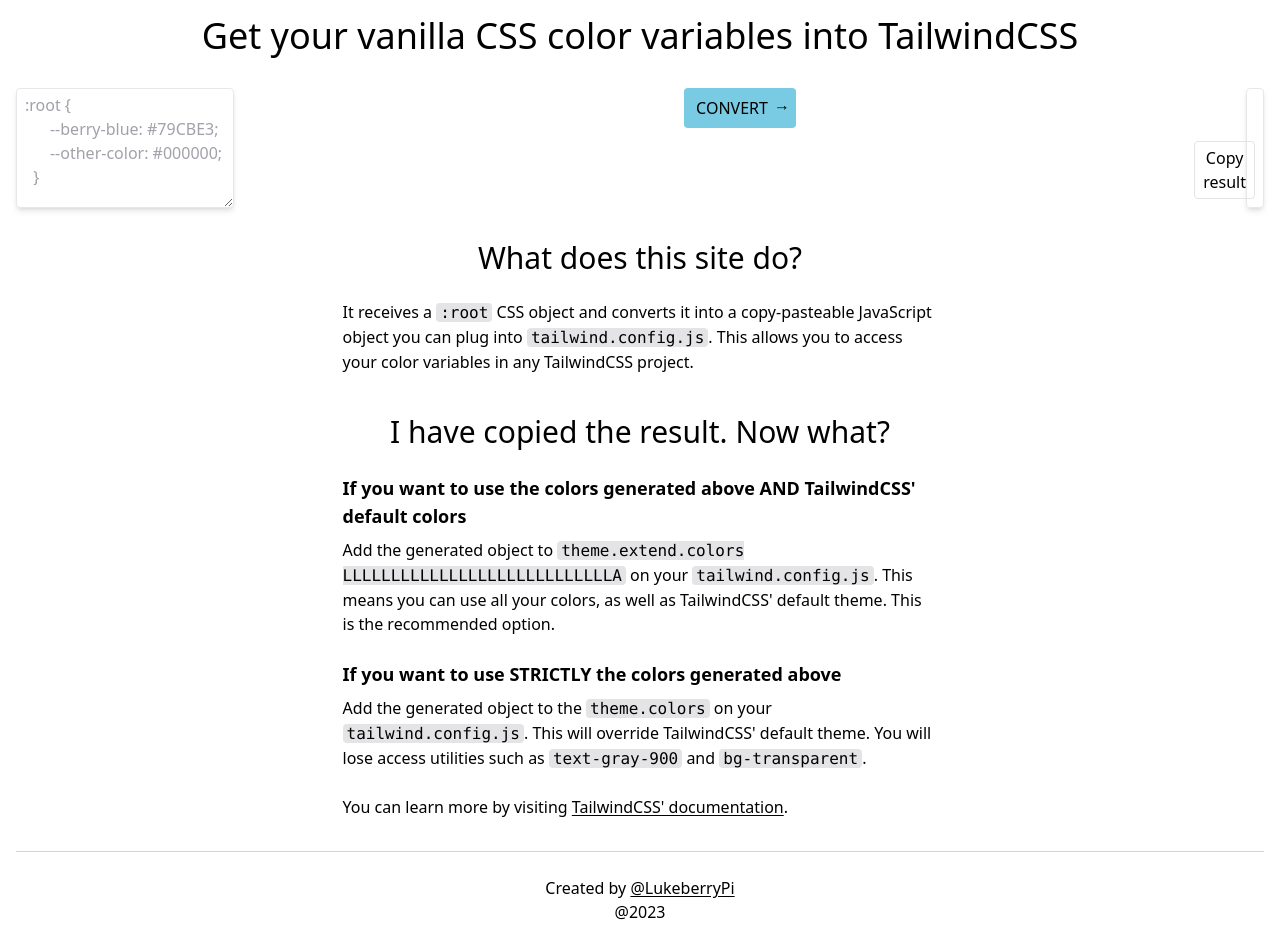
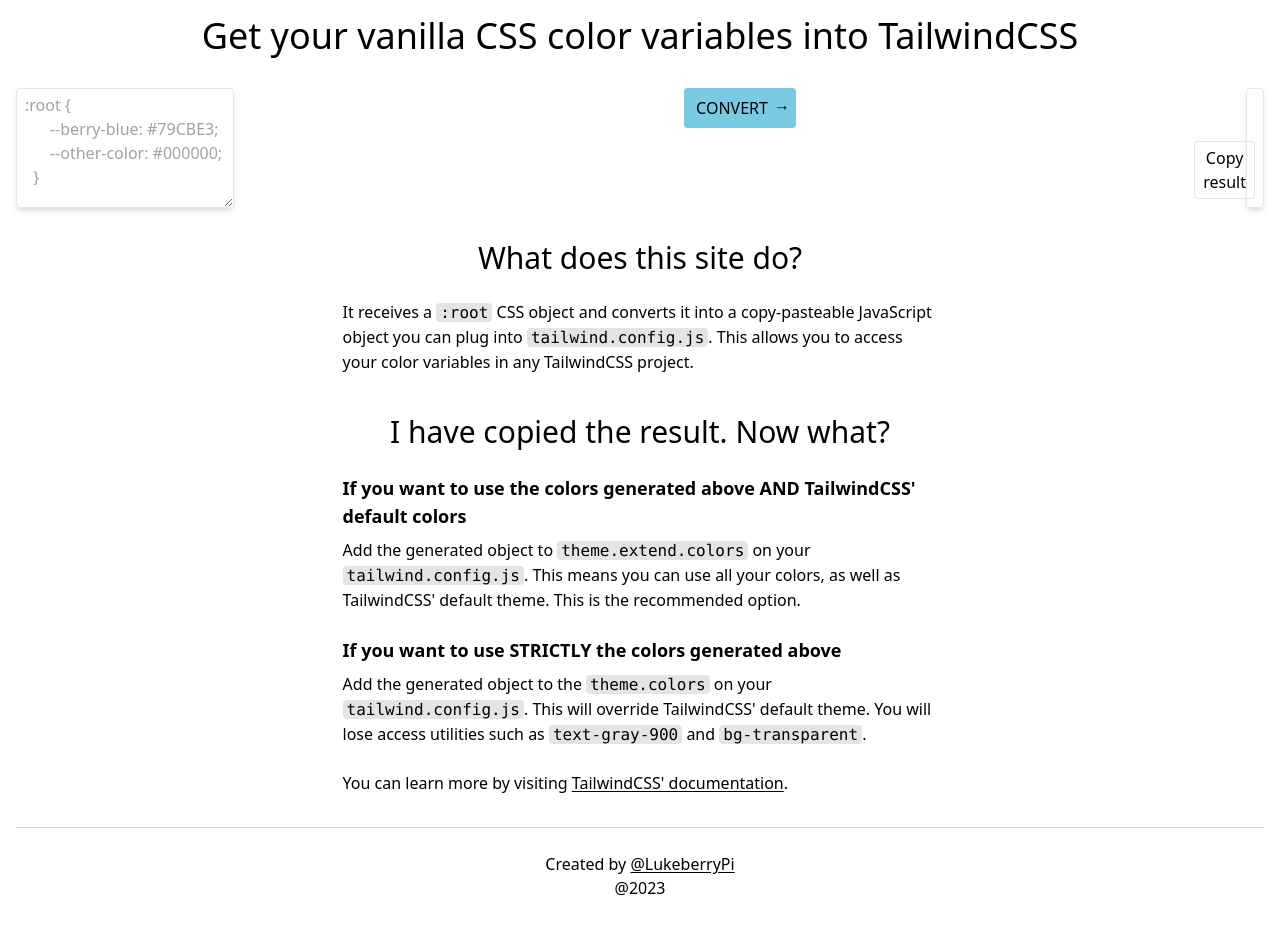
Before and after one commit to LukeberryPi/css-colors-to-tailwind, a Next.js app: page / in a window 1280 px wide. After the commit the page ends 916 px from the top, so only its background shows below. Built offline with nearby package versions, Linux system fonts and the light colour scheme.

Commit message:
Revert "test git config"
This reverts commit d2a0253914ee9728b86e431031a830383f773a6e.

```diff
--- a/src/app/page.js
+++ b/src/app/page.js
@@ -59,7 +59,7 @@
             <p>
               Add the generated object to{" "}
               <span className="rounded bg-zinc-200 px-1 font-mono">
-                theme.extend.colors LLLLLLLLLLLLLLLLLLLLLLLLLLLLA
+                theme.extend.colors
               </span>{" "}
               on your{" "}
               <span className="rounded bg-zinc-200 px-1 font-mono">
```
